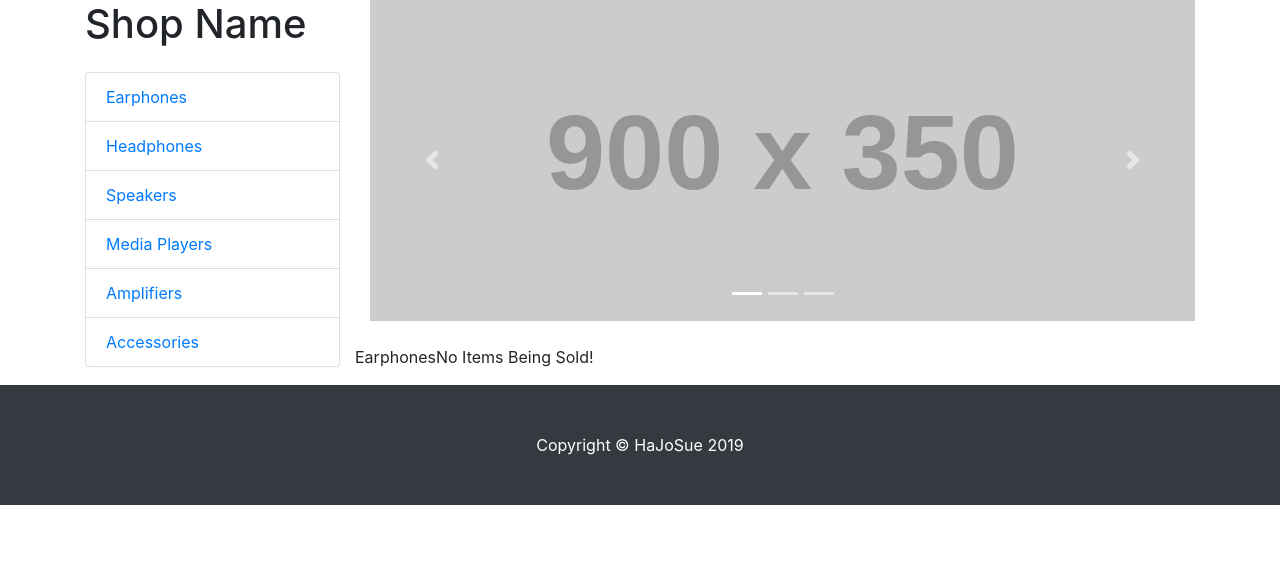
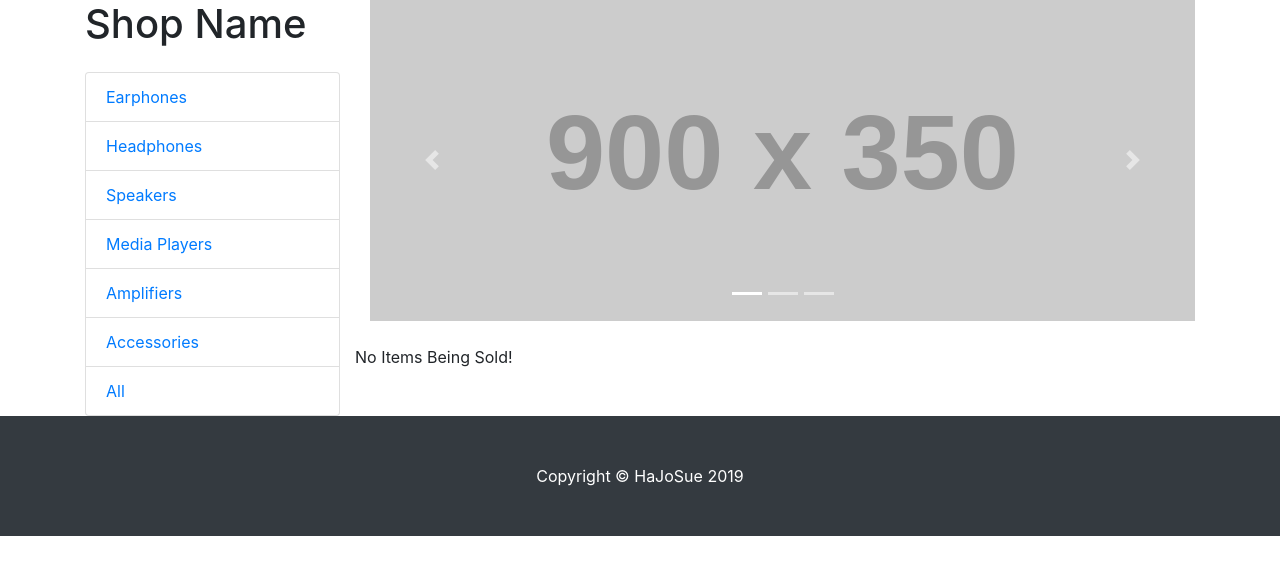
Before and after one commit to hawonp/Audiophile, a PHP site: page /index.php?cat=Earphones in a window 1280 px wide. Shown: the part 80-655 px from the top of the page. Run offline with PHP 8.4, Linux system fonts and the light colour scheme; a user stored in the database is signed in; data comes from the database, SQL or seed files in the repository; grey boxes labelled with a size stand in for pictures from a placeholder-image service; data that the repository does not hold is empty; some libraries are stand-ins or nearby versions.

Commit message:
Update index.php

```diff
--- a/index.php
+++ b/index.php
@@ -90,21 +90,23 @@
 
         <h1 class="my-4">Shop Name</h1>
         <div class="list-group">
-          <a href="index.php?cat=earphone" class="list-group-item">Earphones</a>
-          <a href="index.php?cat=headphone" class="list-group-item">Headphones</a>
-          <a href="index.php?cat=speaker" class="list-group-item">Speakers</a>
-          <a href="index.php?cat=media_player" class="list-group-item">Media Players</a>
-          <a href="index.php?cat=earphones" class="list-group-item">Amplifiers</a>
-          <a href="index.php?cat=earphones" class="list-group-item">Accessories</a>
+          <a href="index.php?cat=Earphones" class="list-group-item">Earphones</a>
+          <a href="index.php?cat=Headphones" class="list-group-item">Headphones</a>
+          <a href="index.php?cat=Speakers" class="list-group-item">Speakers</a>
+          <a href="index.php?cat=Media_Players" class="list-group-item">Media Players</a>
+          <a href="index.php?cat=Amplifiers" class="list-group-item">Amplifiers</a>
+          <a href="index.php?cat=Accessories" class="list-group-item">Accessories</a>
+          <a href="index.php" class="list-group-item">All</a>
         </div>
 
       </div>
       <!-- /.col-lg-3 -->
 
       <div class="col-lg-9">
-
+<!-- SELECT email, iid, SUM(rating) as score FROM Review GROUP BY iid ORDER BY score DESC LIMIT 3; -->
         <div id="carouselExampleIndicators" class="carousel slide my-4" data-ride="carousel">
           <ol class="carousel-indicators">
+
             <li data-target="#carouselExampleIndicators" data-slide-to="0" class="active"></li>
             <li data-target="#carouselExampleIndicators" data-slide-to="1"></li>
             <li data-target="#carouselExampleIndicators" data-slide-to="2"></li>
@@ -133,8 +135,13 @@
         <div class="row">
 
           <?php
-            echo $mycat;
-            $sql = "SELECT * FROM Sells S, Item I, Item_To_Category C Where S.iid = I.iid AND I.iname = C.iname";
+            if($mycat == ""){
+              $sql = "SELECT * FROM Sells S, Item I, Item_To_Subcategory C Where S.iid = I.iid AND I.iname = C.iname";
+            } else {
+              $sql = "SELECT i.iid, i.iname, s2.subcategory, s2.category, i.sellprice FROM Item i INNER JOIN (SELECT s1.category, s1.subcategory, i1.iname FROM Item_To_Subcategory I1 INNER JOIN (SELECT * FROM Subcategory_To_Category sc WHERE sc.category='$mycat') AS s1 ON s1.subcategory=I1.subcategory) AS s2 ON i.iname=s2.iname WHERE i.iid IN (SELECT s.iid FROM Sells s)";
+              // $sql = "SELECT I.iid, I.iname, I.sellprice, S.subcategory FROM Sells S, Item I, Item_To_Subcategory S, Subcategory_To_Category Where S.iid = I.iid AND I.iname = S.iname AND C.category='$mycat'";
+            }
+
             $result = $conn->query($sql);
 
             if ($result->num_rows > 0) {
@@ -147,7 +154,7 @@
                       echo "<a href='item.php?iid=".$row["iid"]."'>".$row["iname"]."</a></h4>";
                       echo "<h5>".$row["sellprice"]." WON</h5>";
                     echo "</div>";
-                    echo "<div class=\"card-footer\"> <small class=\"text-muted\">".$row["category"]."</small> </div>";
+                    echo "<div class=\"card-footer\"> <small class=\"text-muted\">".$row["subcategory"]."</small> </div>";
                   echo "</div>";
                 echo "</div>";
               }
@@ -156,22 +163,6 @@
                 echo "<p> No Items Being Sold! </p>";
             }
           ?>
-
-          <!-- <div class="col-lg-4 col-md-6 mb-4">
-            <div class="card h-100">
-              <a href="#"><img class="card-img-top" src="http://placehold.it/700x400" alt=""></a>
-              <div class="card-body">
-                <h4 class="card-title">
-                  <a href="#">Item One</a>
-                  </h4>
-                  <h5>$24.99</h5>
-                  <p class="card-text">Lorem ipsum dolor sit amet, consectetur adipisicing elit. Amet numquam aspernatur!</p>
-              </div>
-              <div class="card-footer">
-                <small class="text-muted">&#9733; &#9733; &#9733; &#9733; &#9734;</small>
-              </div>
-            </div>
-          </div> -->
 
         </div>
         <!-- /.row -->
```
